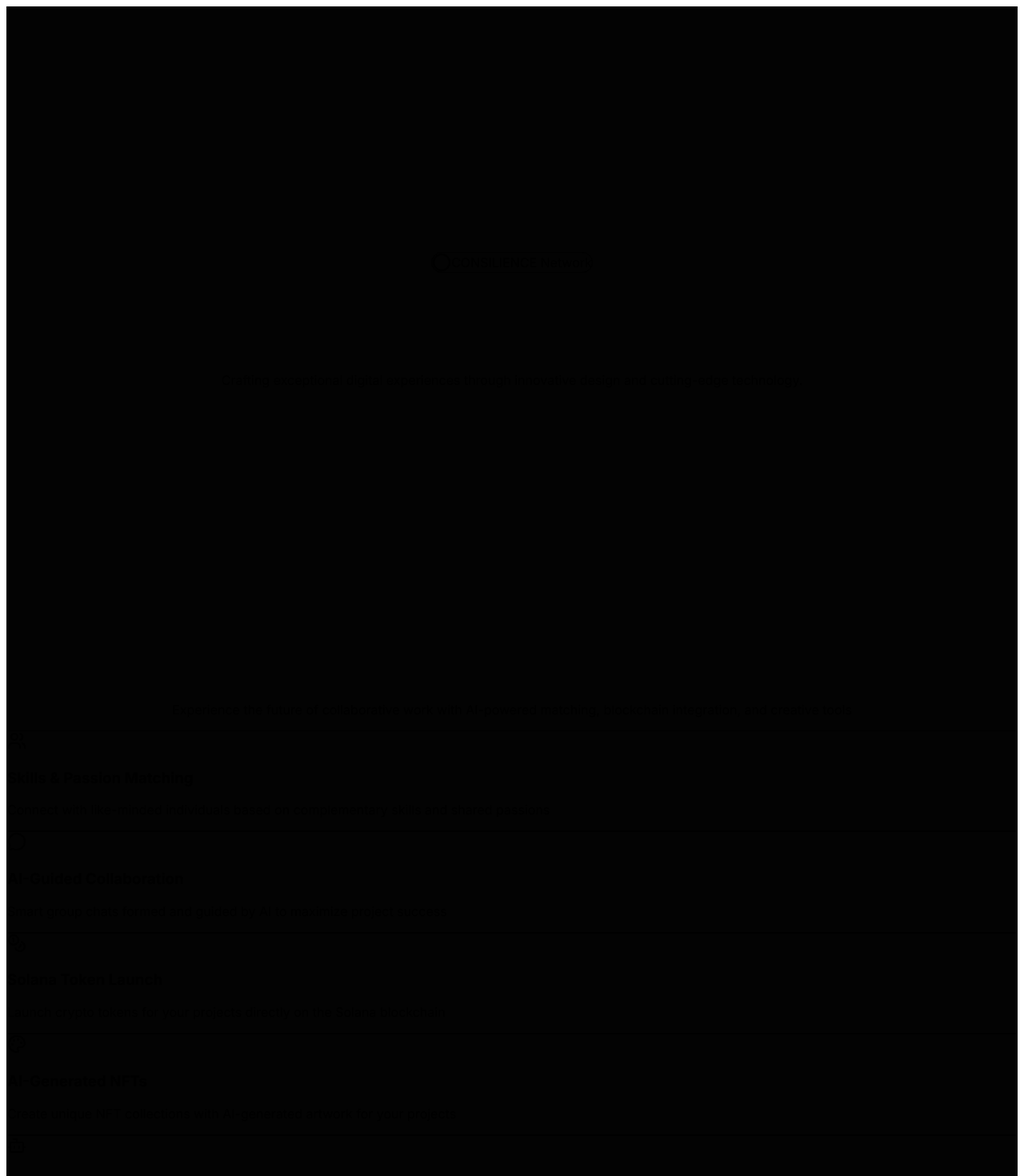
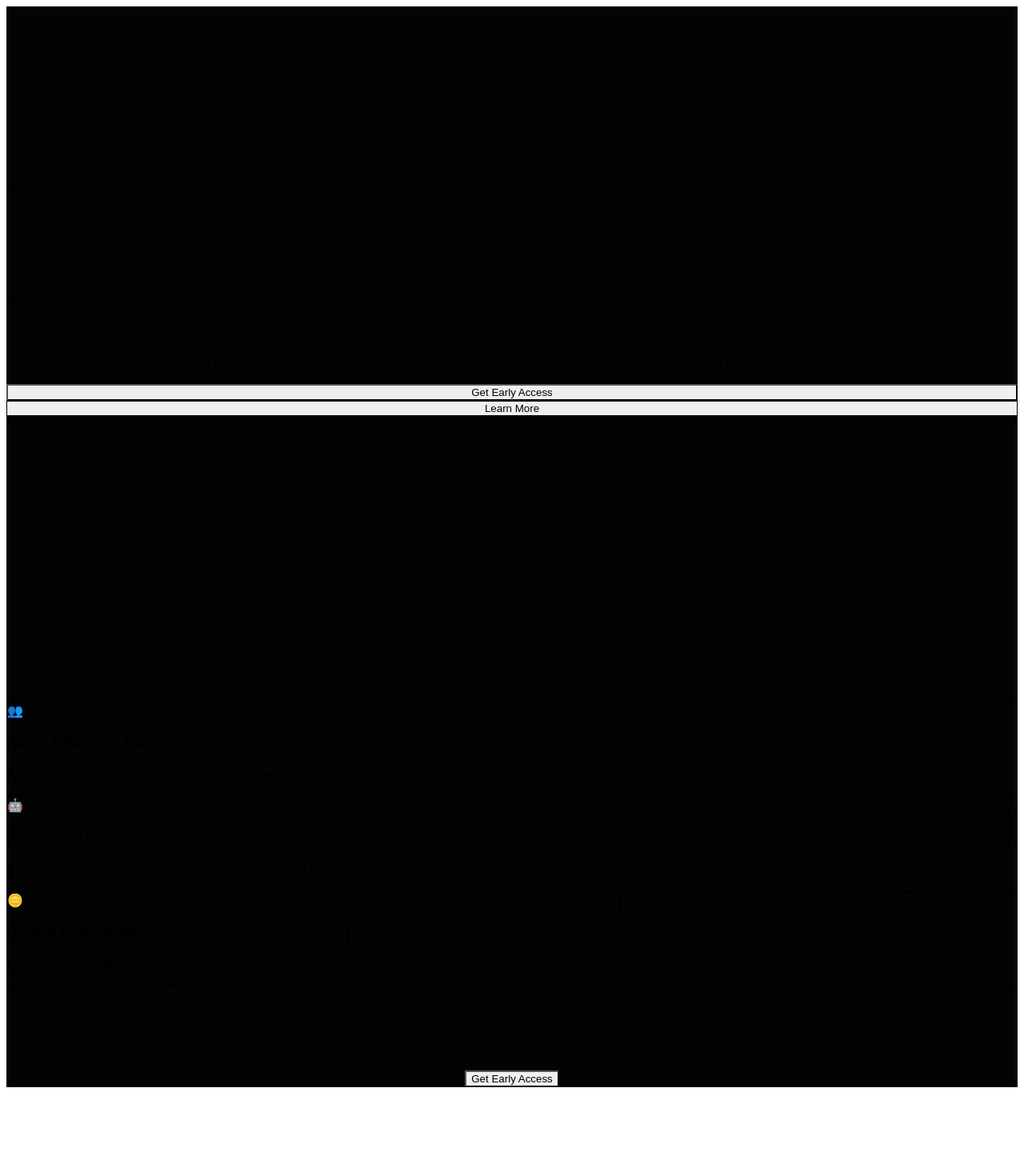
Before and after one commit to ChrisTaylor17/consilience, a Next.js app: page / in a window 1280 px wide. Shown: the top 1470 px of the page at 80% size. After the commit the page ends 1367 px from the top, so only its background shows below. Built offline with nearby package versions, Linux system fonts and the light colour scheme.

Commit message:
Beautiful single-file CONSILIENCE design with animations

```diff
--- a/src/app/page.tsx
+++ b/src/app/page.tsx
@@ -1,19 +1,157 @@
 "use client";
 
-import { HeroGeometric } from "@/components/ui/shape-landing-hero";
-import { FeaturesSection } from "@/components/ui/features-section";
-import { CTASection } from "@/components/ui/cta-section";
+import { motion } from "framer-motion";
 
 export default function Home() {
   return (
-    <main>
-      <HeroGeometric
-        badge="CONSILIENCE Network"
-        title1="Connect Through"
-        title2="Skills & Passion"
+    <div className="min-h-screen bg-[#030303] relative overflow-hidden">
+      {/* Background gradients */}
+      <div className="absolute inset-0 bg-gradient-to-br from-indigo-500/10 via-transparent to-rose-500/10" />
+
+      {/* Animated floating shapes */}
+      <motion.div
+        initial={{ opacity: 0, y: -100, rotate: -15 }}
+        animate={{ opacity: 1, y: 0, rotate: 12 }}
+        transition={{ duration: 2, delay: 0.3 }}
+        className="absolute left-[-5%] top-[20%] w-[600px] h-[140px] rounded-full bg-gradient-to-r from-indigo-500/20 to-transparent border-2 border-white/10 backdrop-blur-sm"
       />
-      <FeaturesSection />
-      <CTASection />
-    </main>
+
+      <motion.div
+        initial={{ opacity: 0, y: -100, rotate: 0 }}
+        animate={{ opacity: 1, y: 0, rotate: -15 }}
+        transition={{ duration: 2, delay: 0.5 }}
+        className="absolute right-[0%] top-[75%] w-[500px] h-[120px] rounded-full bg-gradient-to-r from-rose-500/20 to-transparent border-2 border-white/10 backdrop-blur-sm"
+      />
+
+      <motion.div
+        initial={{ opacity: 0, y: -100, rotate: 7 }}
+        animate={{ opacity: 1, y: 0, rotate: -8 }}
+        transition={{ duration: 2, delay: 0.4 }}
+        className="absolute left-[10%] bottom-[10%] w-[300px] h-[80px] rounded-full bg-gradient-to-r from-violet-500/20 to-transparent border-2 border-white/10 backdrop-blur-sm"
+      />
+
+      {/* Main content */}
+      <div className="relative z-10 flex items-center justify-center min-h-screen">
+        <div className="container mx-auto px-4 text-center">
+          <motion.div
+            initial={{ opacity: 0, y: 30 }}
+            animate={{ opacity: 1, y: 0 }}
+            transition={{ duration: 1, delay: 0.5 }}
+            className="inline-flex items-center gap-2 px-4 py-2 rounded-full bg-white/5 border border-white/10 mb-12"
+          >
+            <div className="w-2 h-2 rounded-full bg-rose-500" />
+            <span className="text-white/70 text-sm">CONSILIENCE Network</span>
+          </motion.div>
+
+          <motion.h1
+            initial={{ opacity: 0, y: 30 }}
+            animate={{ opacity: 1, y: 0 }}
+            transition={{ duration: 1, delay: 0.7 }}
+            className="text-6xl md:text-8xl font-bold mb-8 tracking-tight"
+          >
+            <span className="bg-gradient-to-b from-white to-white/80 bg-clip-text text-transparent block">
+              Connect Through
+            </span>
+            <span className="bg-gradient-to-r from-indigo-300 via-white to-rose-300 bg-clip-text text-transparent block">
+              Skills & Passion
+            </span>
+          </motion.h1>
+
+          <motion.p
+            initial={{ opacity: 0, y: 30 }}
+            animate={{ opacity: 1, y: 0 }}
+            transition={{ duration: 1, delay: 0.9 }}
+            className="text-xl text-white/60 mb-12 max-w-2xl mx-auto leading-relaxed"
+          >
+            Revolutionary platform matching creators through AI, launching tokens on Solana, and building the future of collaborative work.
+          </motion.p>
+
+          <motion.div
+            initial={{ opacity: 0, y: 30 }}
+            animate={{ opacity: 1, y: 0 }}
+            transition={{ duration: 1, delay: 1.1 }}
+            className="flex flex-col sm:flex-row gap-4 justify-center"
+          >
+            <button className="px-8 py-4 bg-gradient-to-r from-indigo-500 to-rose-500 text-white font-semibold rounded-lg shadow-lg hover:shadow-xl transition-all duration-300 transform hover:scale-105">
+              Get Early Access
+            </button>
+            <button className="px-8 py-4 border border-white/20 text-white font-semibold rounded-lg hover:bg-white/5 transition-all duration-300">
+              Learn More
+            </button>
+          </motion.div>
+        </div>
+      </div>
+
+      {/* Features section */}
+      <div className="relative z-10 py-24 bg-gradient-to-b from-transparent to-indigo-500/5">
+        <div className="container mx-auto px-4">
+          <motion.h2
+            initial={{ opacity: 0, y: 30 }}
+            whileInView={{ opacity: 1, y: 0 }}
+            transition={{ duration: 0.8 }}
+            className="text-4xl md:text-5xl font-bold text-center mb-16 bg-gradient-to-r from-white via-white/90 to-white/80 bg-clip-text text-transparent"
+          >
+            Revolutionary Features
+          </motion.h2>
+
+          <div className="grid md:grid-cols-3 gap-8">
+            {[
+              {
+                icon: "👥",
+                title: "Skills & Passion Matching",
+                description: "AI-powered matching connects you with perfect collaborators based on complementary skills and shared passions"
+              },
+              {
+                icon: "🤖",
+                title: "AI-Guided Collaboration",
+                description: "Smart group chats and project guidance powered by advanced AI to maximize your success"
+              },
+              {
+                icon: "🪙",
+                title: "Solana Integration",
+                description: "Launch crypto tokens and create NFT collections directly on Solana blockchain"
+              }
+            ].map((feature, index) => (
+              <motion.div
+                key={feature.title}
+                initial={{ opacity: 0, y: 30 }}
+                whileInView={{ opacity: 1, y: 0 }}
+                transition={{ duration: 0.6, delay: index * 0.1 }}
+                className="p-8 bg-white/5 backdrop-blur-sm border border-white/10 rounded-2xl hover:border-white/20 transition-all duration-300 group"
+              >
+                <div className="text-4xl mb-4">{feature.icon}</div>
+                <h3 className="text-xl font-semibold text-white mb-4 group-hover:text-indigo-300 transition-colors">
+                  {feature.title}
+                </h3>
+                <p className="text-white/70 leading-relaxed">
+                  {feature.description}
+                </p>
+              </motion.div>
+            ))}
+          </div>
+        </div>
+      </div>
+
+      {/* CTA section */}
+      <div className="relative z-10 py-24 bg-gradient-to-r from-indigo-500/10 via-purple-500/10 to-rose-500/10">
+        <div className="container mx-auto px-4 text-center">
+          <motion.div
+            initial={{ opacity: 0, y: 30 }}
+            whileInView={{ opacity: 1, y: 0 }}
+            transition={{ duration: 0.8 }}
+          >
+            <h2 className="text-4xl md:text-6xl font-bold mb-6 bg-gradient-to-r from-white via-indigo-200 to-rose-200 bg-clip-text text-transparent">
+              Ready to Build the Future?
+            </h2>
+            <p className="text-xl text-white/60 mb-12 max-w-2xl mx-auto">
+              Join CONSILIENCE and connect with passionate creators, launch innovative projects, and participate in the new economy.
+            </p>
+            <button className="px-12 py-6 bg-gradient-to-r from-indigo-500 to-rose-500 text-white font-bold text-lg rounded-lg shadow-2xl hover:shadow-indigo-500/25 transition-all duration-300 transform hover:scale-105">
+              Get Early Access
+            </button>
+          </motion.div>
+        </div>
+      </div>
+    </div>
   );
 }
```
